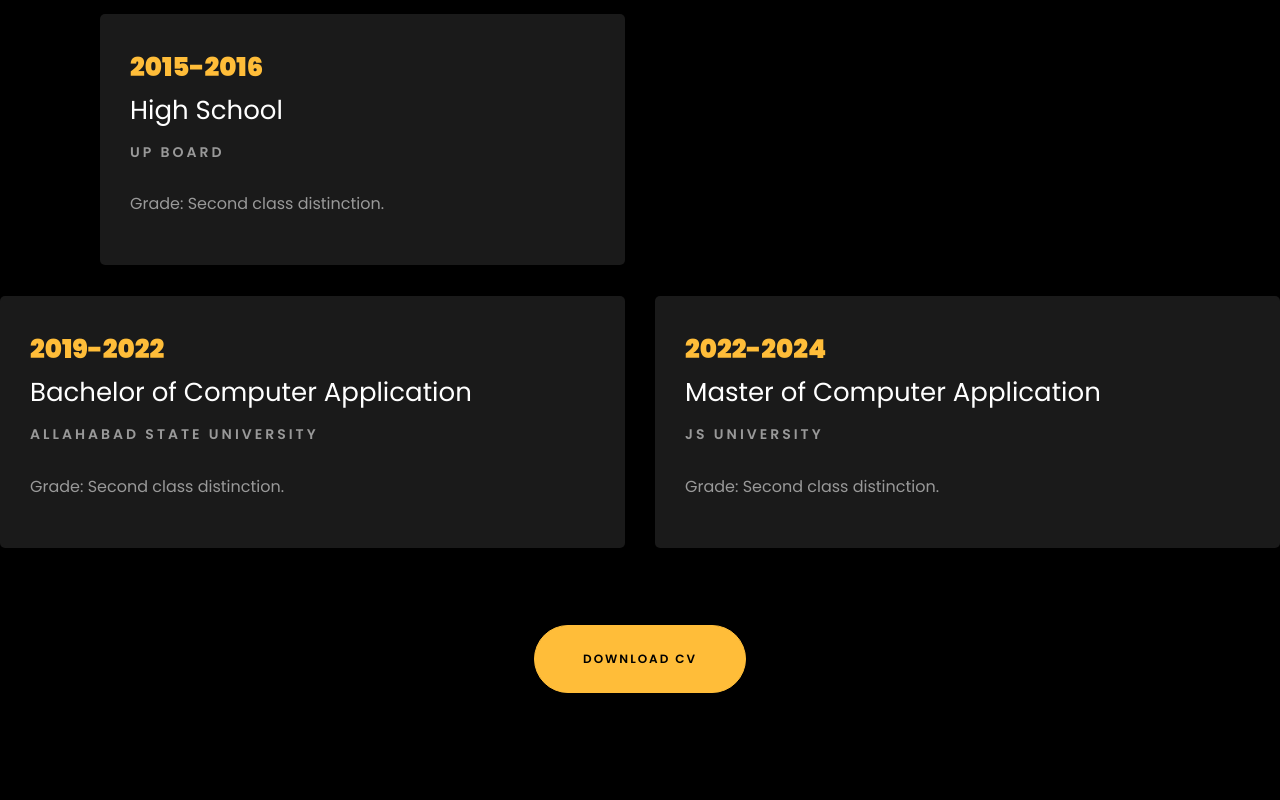
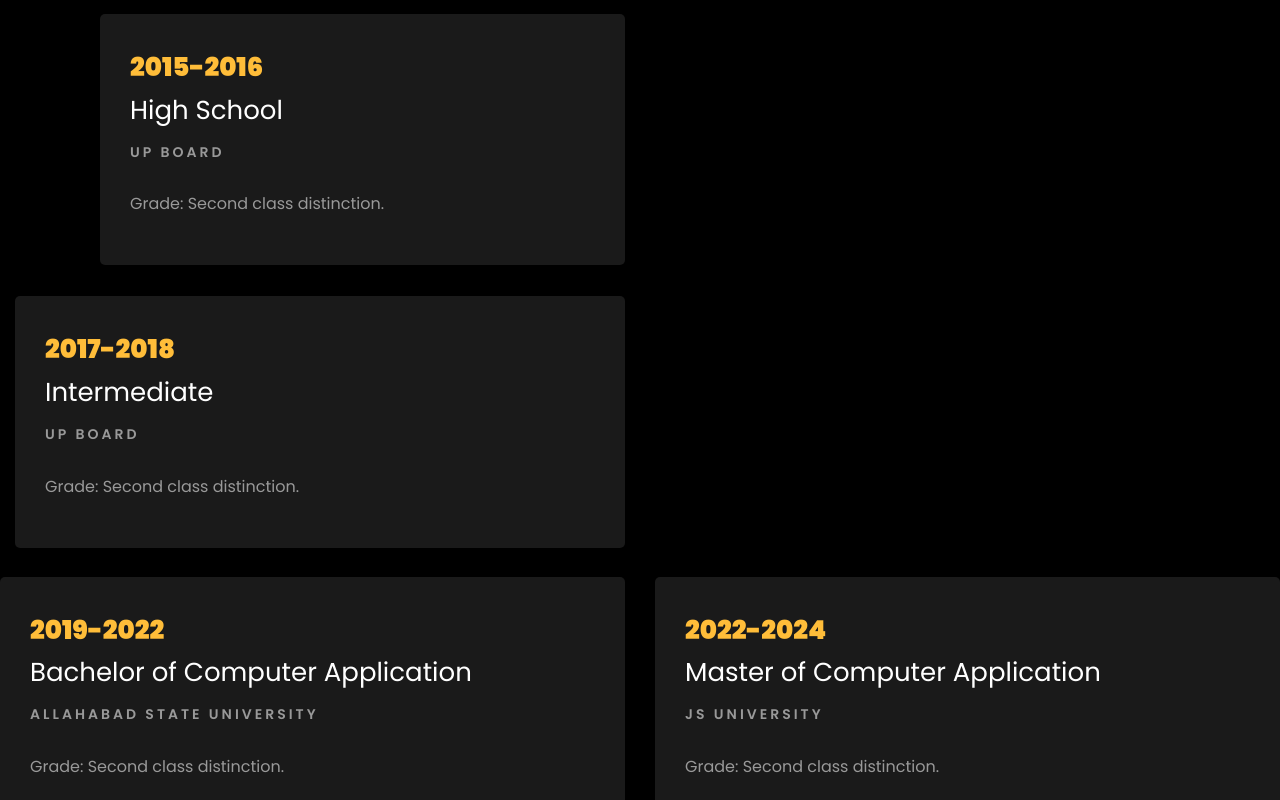
Before and after one commit to MukeshYadav707/MukeshYadav707, a plain HTML site: page index.html in a window 1280 px wide. Shown: the part 2000-2800 px from the top of the page. Drawn offline with Linux system fonts and the light colour scheme; animation ran at ten frames a second; files whose address does not match are found by name.

Commit message:
Update index.html

```diff
--- a/index.html
+++ b/index.html
@@ -328,6 +328,17 @@
 				</div>
     		</div>
 
+               <div class="col-md-6">
+    				<div class="resume-wrap ftco-animate">
+    					<span class="date">2017-2018</span>
+    					<h2>Intermediate</h2>
+    					<span class="position">UP Board</span>
+    					<p class="mt-4">Grade: Second class distinction.</p>
+    				</div>
+				</div>
+    		</div>
+
+
 			<div class="row">
     			<div class="col-md-6">
     				<div class="resume-wrap ftco-animate">
```
